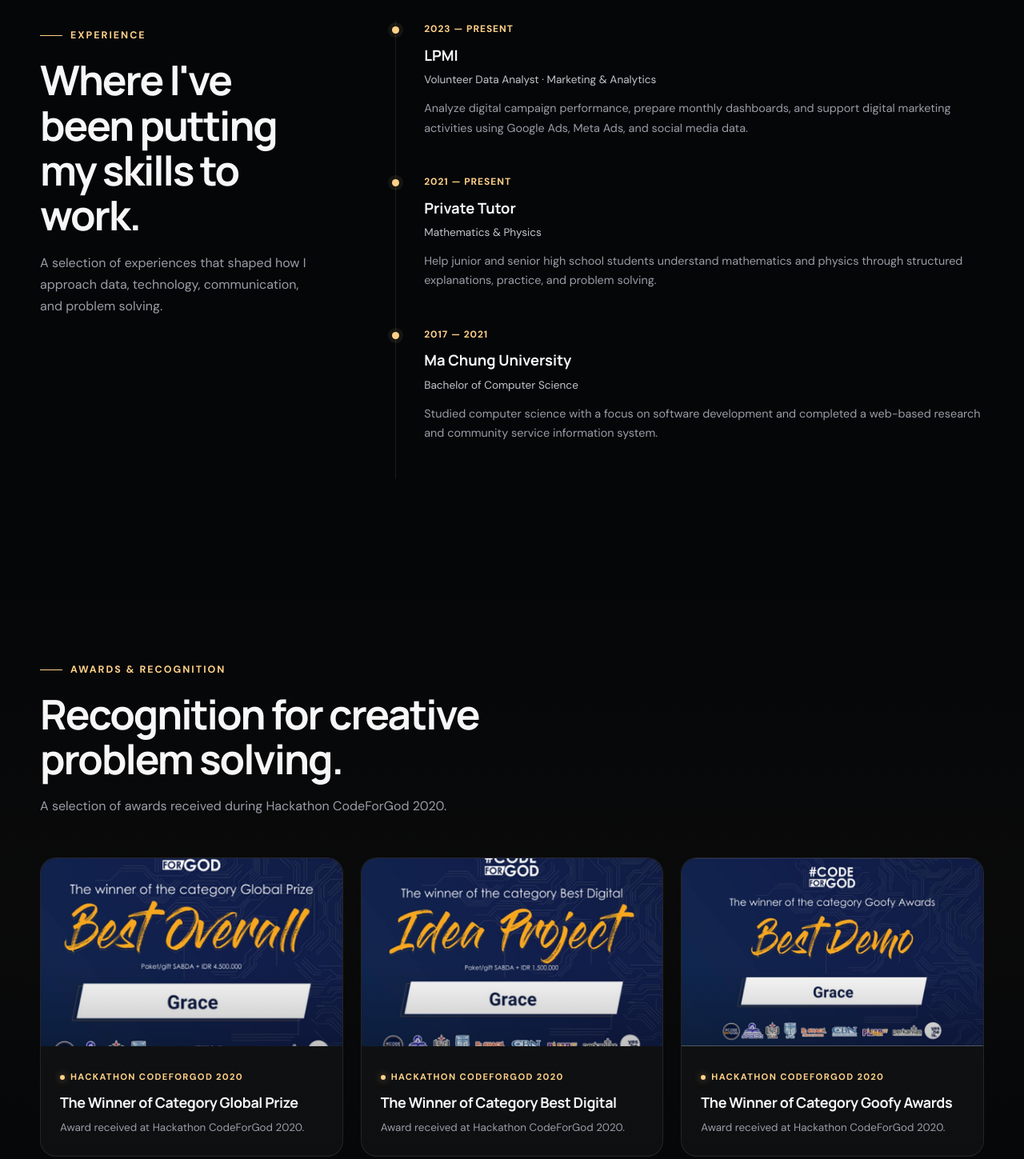
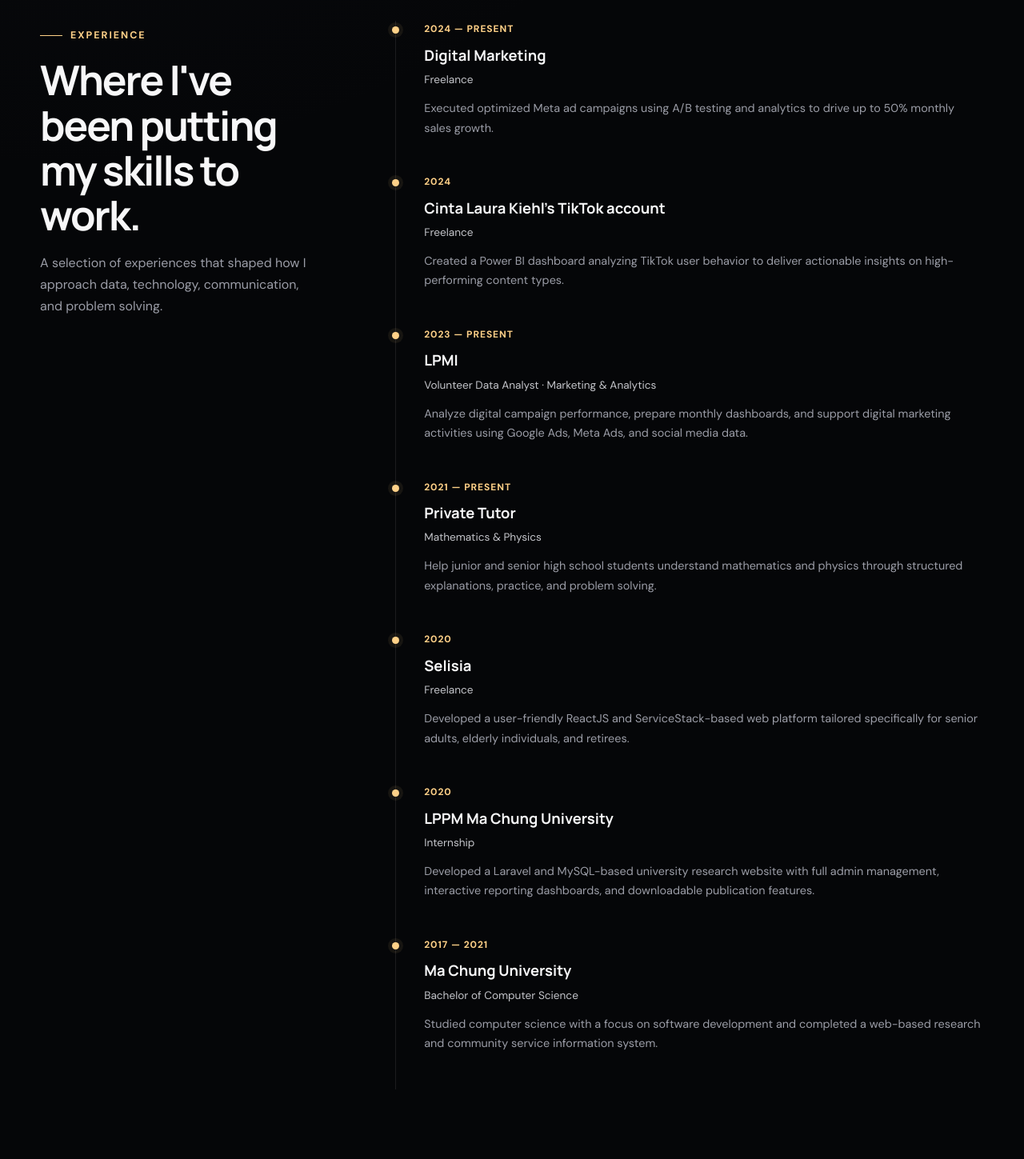
Before and after one commit to feodorafunay/portfolio, a plain HTML site: page index.html in a window 1280 px wide. Shown: the part 3940-5389 px from the top of the page at 80% size. Drawn offline with Linux system fonts and the light colour scheme.

Commit message:
update: add projects with concise descriptions to the experience section

```diff
--- a/index.html
+++ b/index.html
@@ -3355,8 +3355,55 @@
 
             <div class="timeline">
 
-
                 <div class="timeline-item reveal">
+
+                    <div class="timeline-date">
+                        2024 — Present
+                    </div>
+
+                    <h3>
+                        Digital Marketing
+                    </h3>
+
+                    <div class="timeline-role">
+                        Freelance
+                    </div>
+
+                    <p>
+
+                        Executed optimized Meta ad campaigns
+                        using A/B testing and analytics to
+                        drive up to 50% monthly sales growth.
+
+                    </p>
+
+                </div>
+
+                <div class="timeline-item reveal delay-1">
+
+                    <div class="timeline-date">
+                        2024
+                    </div>
+
+                    <h3>
+                        Cinta Laura Kiehl's TikTok account
+                    </h3>
+
+                    <div class="timeline-role">
+                        Freelance
+                    </div>
+
+                    <p>
+
+                        Created a Power BI dashboard analyzing
+                        TikTok user behavior to deliver actionable
+                        insights on high-performing content types.
+
+                    </p>
+
+                </div>
+
+                <div class="timeline-item reveal delay-2">
 
                     <div class="timeline-date">
                         2023 — Present
@@ -3382,9 +3429,7 @@
 
                 </div>
 
-
-
-                <div class="timeline-item reveal delay-1">
+                <div class="timeline-item reveal delay-3">
 
                     <div class="timeline-date">
                         2021 — Present
@@ -3409,9 +3454,59 @@
 
                 </div>
 
-
-
-                <div class="timeline-item reveal delay-2">
+                <div class="timeline-item reveal delay-4">
+
+                    <div class="timeline-date">
+                        2020
+                    </div>
+
+                    <h3>
+                        Selisia
+                    </h3>
+
+                    <div class="timeline-role">
+                        Freelance
+                    </div>
+
+                    <p>
+
+                        Developed a user-friendly ReactJS and
+                        ServiceStack-based web platform tailored
+                        specifically for senior adults, elderly
+                        individuals, and retirees.
+
+                    </p>
+
+                </div>
+
+                <div class="timeline-item reveal delay-5">
+
+                    <div class="timeline-date">
+                        2020
+                    </div>
+
+                    <h3>
+                        LPPM Ma Chung University
+                    </h3>
+
+                    <div class="timeline-role">
+                        Internship
+                    </div>
+
+                    <p>
+
+                        Developed a Laravel and MySQL-based
+                        university research website with full
+                        admin management, interactive reporting
+                        dashboards, and downloadable publication
+                        features.
+
+                    </p>
+
+                </div>
+
+
+                <div class="timeline-item reveal delay-6">
 
                     <div class="timeline-date">
                         2017 — 2021
```
